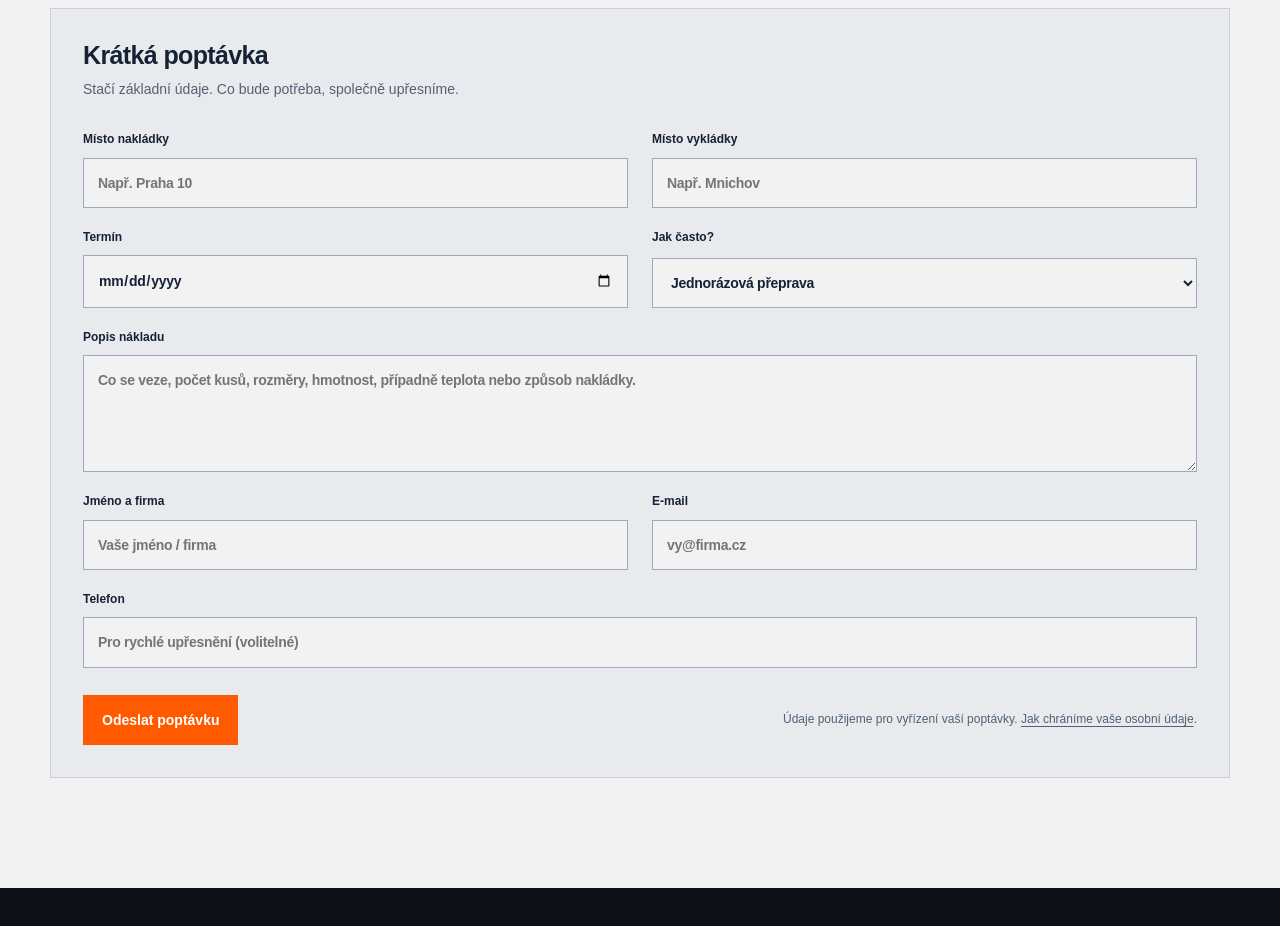
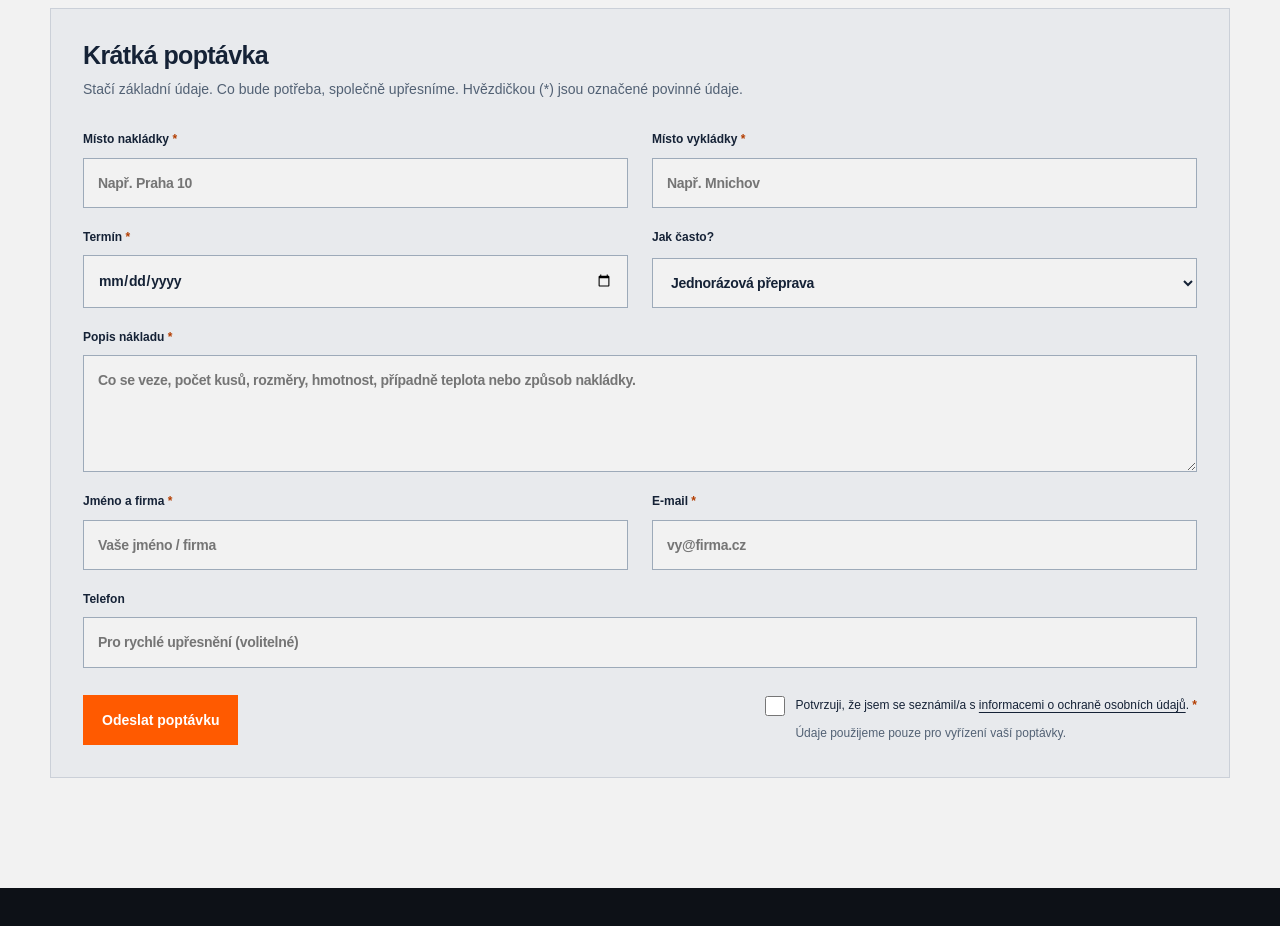
Before and after one commit to kubinsolny-design/akron-logistics-web, a Next.js app: page /spoluprace in a window 1280 px wide. Shown: the part 2060-2986 px from the top of the page. Built offline with nearby package versions, Linux system fonts and the light colour scheme; no server answers; a web font is replaced by a local one.

Commit message:
Mark required inquiry fields and add privacy acknowledgment

```diff
--- a/app/actions.ts
+++ b/app/actions.ts
@@ -42,6 +42,10 @@ export async function sendInquiry(
 
   if (!emailPattern.test(email)) {
     return { status: 'error', message: 'Zkontrolujte prosím zadaný e-mail.' }
+  }
+
+  if (getField(formData, 'privacyAcknowledged') !== 'yes') {
+    return { status: 'error', message: 'Potvrďte prosím seznámení s informacemi o ochraně osobních údajů.' }
   }
 
   if ([pickup, delivery, date, frequency, cargo, name, email, phone].some((value) => value.length > 3_000)) {
--- a/app/form.css
+++ b/app/form.css
@@ -89,6 +89,16 @@
   line-height: 1.55;
 }
 
+.required-mark { color: #b33d00; font-weight: 700; }
+.form-action > .button { flex-shrink: 0; }
+.form-privacy { max-width: 580px; }
+.privacy-confirmation { display: flex; align-items: flex-start; gap: 10px; color: var(--ink); font-size: 12px; line-height: 1.6; cursor: pointer; }
+.privacy-confirmation input { flex: 0 0 20px; width: 20px; height: 20px; margin: 0; accent-color: var(--orange); cursor: pointer; }
+.privacy-confirmation input:focus-visible { outline: 3px solid var(--orange); outline-offset: 3px; }
+.privacy-confirmation a { text-decoration: underline; text-underline-offset: 3px; }
+.privacy-confirmation a:hover { color: #b33d00; }
+.form-privacy > p { margin: 8px 0 0 30px; }
+
 .form-feedback {
   margin-top: 18px;
   padding: 14px 16px;
@@ -105,5 +115,5 @@
   .form-grid { grid-template-columns: 1fr; gap: 17px; margin-top: 25px; }
   .form-wide { grid-column: auto; }
   .form-action { display: block; }
-  .form-action p { margin-top: 17px; }
+  .form-privacy { margin-top: 18px; }
 }
--- a/app/inquiry-form.tsx
+++ b/app/inquiry-form.tsx
@@ -10,19 +10,19 @@ export function InquiryForm() {
 
   return (
     <form className="inquiry-form" action={formAction}>
-      <div className="form-heading"><h3>Krátká poptávka</h3><p>Stačí základní údaje. Co bude potřeba, společně upřesníme.</p></div>
+      <div className="form-heading"><h3>Krátká poptávka</h3><p>Stačí základní údaje. Co bude potřeba, společně upřesníme. Hvězdičkou (*) jsou označené povinné údaje.</p></div>
       <label className="form-honeypot" aria-hidden="true">Web<input name="website" tabIndex={-1} autoComplete="off" /></label>
       <div className="form-grid">
-        <label> Místo nakládky <input required name="pickup" autoComplete="address-level2" placeholder="Např. Praha 10" disabled={isPending} /> </label>
-        <label> Místo vykládky <input required name="delivery" autoComplete="address-level2" placeholder="Např. Mnichov" disabled={isPending} /> </label>
-        <label> Termín <input required name="date" type="date" disabled={isPending} /> </label>
+        <label><span>Místo nakládky <span className="required-mark" aria-hidden="true">*</span></span><input required name="pickup" autoComplete="address-level2" placeholder="Např. Praha 10" disabled={isPending} /></label>
+        <label><span>Místo vykládky <span className="required-mark" aria-hidden="true">*</span></span><input required name="delivery" autoComplete="address-level2" placeholder="Např. Mnichov" disabled={isPending} /></label>
+        <label><span>Termín <span className="required-mark" aria-hidden="true">*</span></span><input required name="date" type="date" disabled={isPending} /></label>
         <label> Jak často? <select name="frequency" defaultValue="once" disabled={isPending}><option value="once">Jednorázová přeprava</option><option value="regular">Pravidelná přeprava</option><option value="unknown">Zatím nevím</option></select> </label>
-        <label className="form-wide"> Popis nákladu <textarea required name="cargo" rows={4} placeholder="Co se veze, počet kusů, rozměry, hmotnost, případně teplota nebo způsob nakládky." disabled={isPending} /> </label>
-        <label> Jméno a firma <input required name="name" autoComplete="name" placeholder="Vaše jméno / firma" disabled={isPending} /> </label>
-        <label> E-mail <input required name="email" type="email" autoComplete="email" placeholder="vy@firma.cz" disabled={isPending} /> </label>
+        <label className="form-wide"><span>Popis nákladu <span className="required-mark" aria-hidden="true">*</span></span><textarea required name="cargo" rows={4} placeholder="Co se veze, počet kusů, rozměry, hmotnost, případně teplota nebo způsob nakládky." disabled={isPending} /></label>
+        <label><span>Jméno a firma <span className="required-mark" aria-hidden="true">*</span></span><input required name="name" autoComplete="name" placeholder="Vaše jméno / firma" disabled={isPending} /></label>
+        <label><span>E-mail <span className="required-mark" aria-hidden="true">*</span></span><input required name="email" type="email" autoComplete="email" placeholder="vy@firma.cz" disabled={isPending} /></label>
         <label className="form-wide"> Telefon <input name="phone" type="tel" autoComplete="tel" placeholder="Pro rychlé upřesnění (volitelné)" disabled={isPending} /> </label>
       </div>
-      <div className="form-action"><button className="button" type="submit" disabled={isPending}>{isPending ? 'Odesílám…' : 'Odeslat poptávku'}</button><p>Údaje použijeme pro vyřízení vaší poptávky. <Link href="/ochrana-osobnich-udaju">Jak chráníme vaše osobní údaje</Link>.</p></div>
+      <div className="form-action"><button className="button" type="submit" disabled={isPending}>{isPending ? 'Odesílám…' : 'Odeslat poptávku'}</button><div className="form-privacy"><label className="privacy-confirmation"><input type="checkbox" name="privacyAcknowledged" value="yes" required disabled={isPending} /><span>Potvrzuji, že jsem se seznámil/a s <Link href="/ochrana-osobnich-udaju" target="_blank" rel="noopener noreferrer">informacemi o ochraně osobních údajů</Link>. <span className="required-mark" aria-hidden="true">*</span></span></label><p>Údaje použijeme pouze pro vyřízení vaší poptávky.</p></div></div>
       {state.message && <p className={`form-feedback form-feedback-${state.status}`} role="status" aria-live="polite">{state.message}</p>}
     </form>
   )
--- a/scripts/check-inquiry.mjs
+++ b/scripts/check-inquiry.mjs
@@ -26,6 +26,9 @@ const data = new FormData()
 for (const [name, value] of Object.entries({ pickup: 'Praha', delivery: 'Brno', date: '2026-11-01', cargo: '<script>test</script>', name: 'Test', email: 'test@example.com', frequency: 'once' })) data.set(name, value)
 const action = (form = data) => exports.sendInquiry({ status: 'idle', message: '' }, form)
 assert.equal((await action(new FormData())).status, 'error')
+assert.match((await action()).message, /Potvrďte prosím seznámení/)
+assert.equal(requests.length, 0)
+data.set('privacyAcknowledged', 'yes')
 assert.match((await action()).message, /info@akronlogistics.cz/)
 assert.equal(requests.length, 0)
 env.RESEND_API_KEY = 'test-only-key'
```
